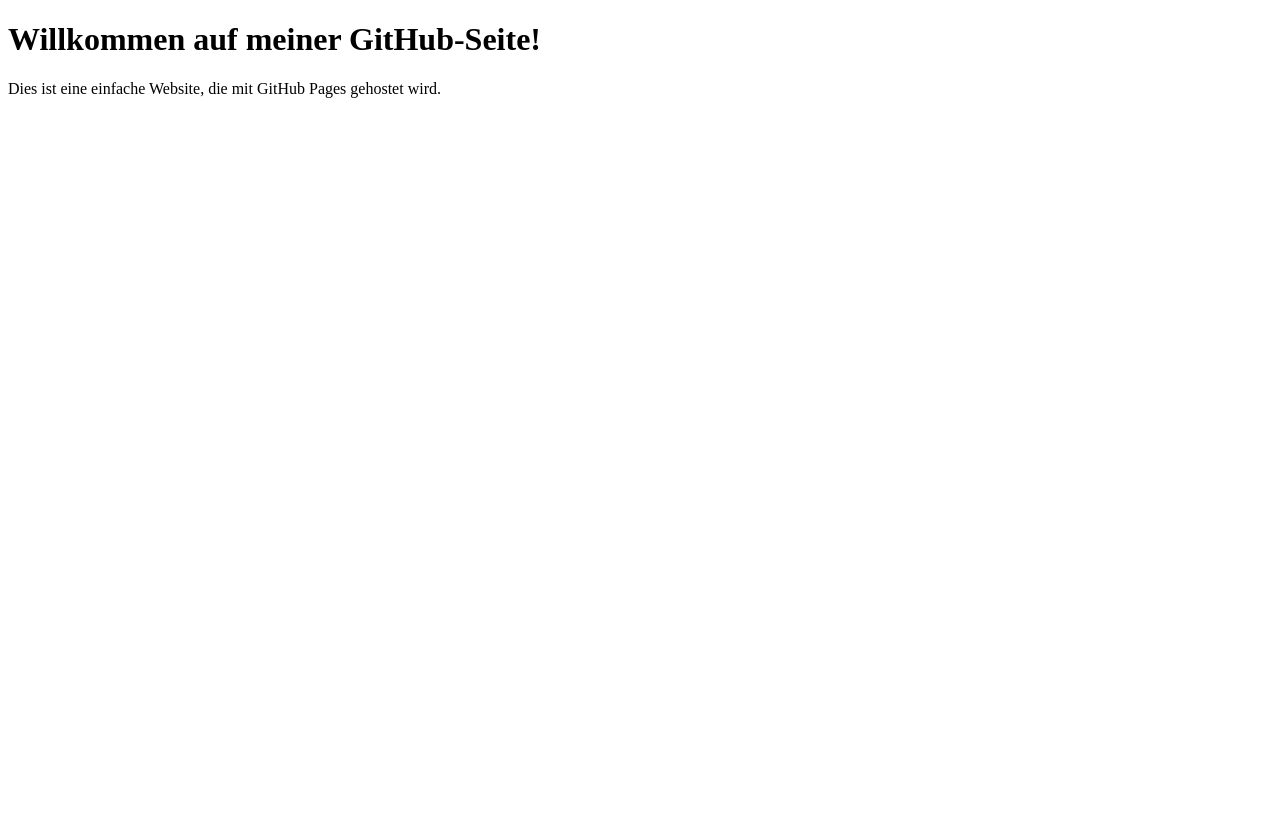
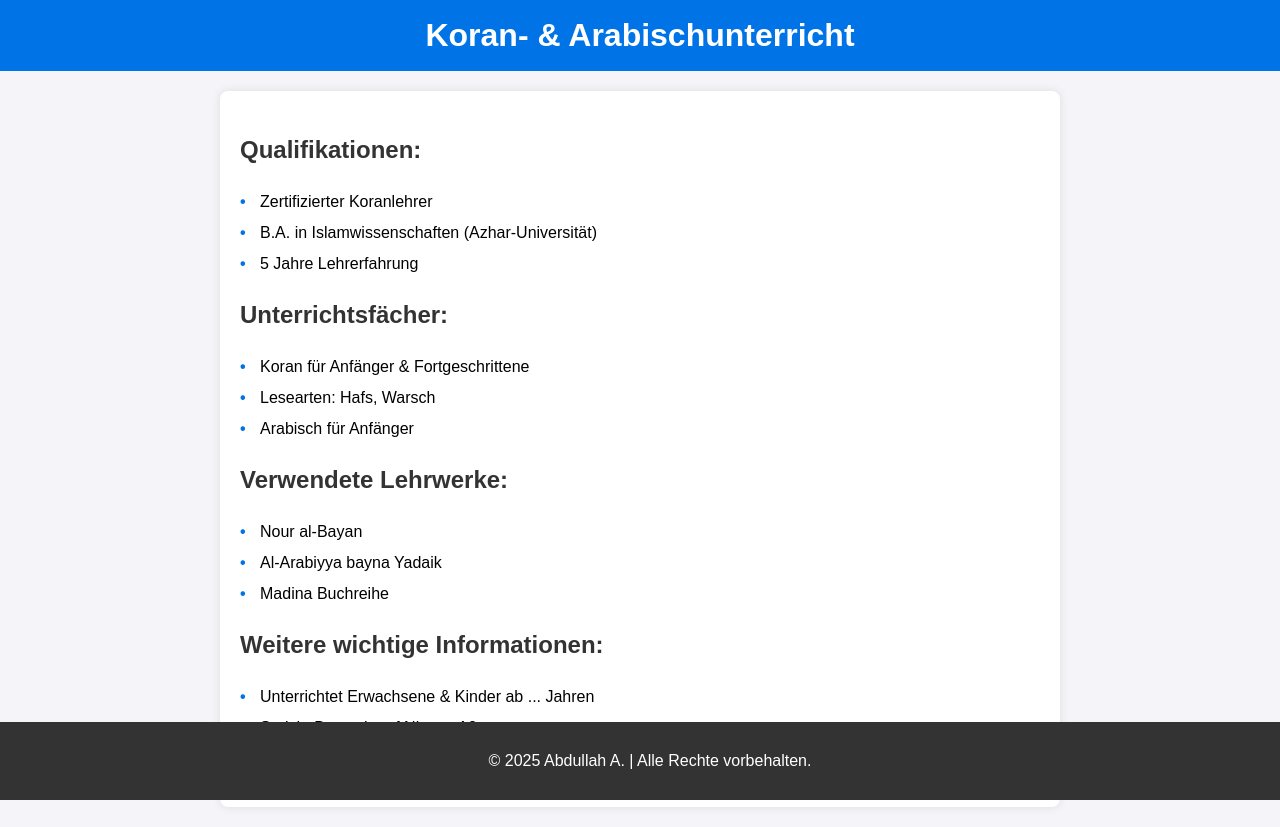
Before and after one commit to iQRADevHQ/LehrerProfilBuchungen, a plain HTML site: page index.html in a window 1280 px wide. Before the commit the page ends 800 px from the top, so only its background shows below. Drawn offline with Linux system fonts and the light colour scheme.

Commit message:
Update index.html

```diff
--- a/index.html
+++ b/index.html
@@ -3,10 +3,101 @@
 <head>
     <meta charset="UTF-8">
     <meta name="viewport" content="width=device-width, initial-scale=1.0">
-    <title>Meine Website</title>
+    <title>Koran- & Arabischunterricht</title>
+    <style>
+        body {
+            font-family: Arial, sans-serif;
+            line-height: 1.6;
+            margin: 0;
+            padding: 0;
+            background-color: #f4f4f9;
+        }
+        header {
+            background: #0073e6;
+            color: white;
+            padding: 10px 0;
+            text-align: center;
+        }
+        header h1 {
+            margin: 0;
+            font-size: 2em;
+        }
+        section {
+            max-width: 800px;
+            margin: 20px auto;
+            padding: 20px;
+            background: white;
+            border-radius: 8px;
+            box-shadow: 0 0 10px rgba(0, 0, 0, 0.1);
+        }
+        h2 {
+            color: #333;
+        }
+        ul {
+            list-style-type: none;
+            padding: 0;
+        }
+        ul li {
+            margin: 5px 0;
+            padding-left: 20px;
+            position: relative;
+        }
+        ul li:before {
+            content: "\2022";
+            color: #0073e6;
+            font-weight: bold;
+            display: inline-block;
+            width: 20px;
+            margin-left: -20px;
+        }
+        footer {
+            text-align: center;
+            padding: 10px;
+            background: #333;
+            color: white;
+            position: fixed;
+            bottom: 0;
+            width: 100%;
+        }
+    </style>
 </head>
 <body>
-    <h1>Willkommen auf meiner GitHub-Seite!</h1>
-    <p>Dies ist eine einfache Website, die mit GitHub Pages gehostet wird.</p>
+    <header>
+        <h1>Koran- & Arabischunterricht</h1>
+    </header>
+
+    <section>
+        <h2>Qualifikationen:</h2>
+        <ul>
+            <li>Zertifizierter Koranlehrer</li>
+            <li>B.A. in Islamwissenschaften (Azhar-Universität)</li>
+            <li>5 Jahre Lehrerfahrung</li>
+        </ul>
+
+        <h2>Unterrichtsfächer:</h2>
+        <ul>
+            <li>Koran für Anfänger & Fortgeschrittene</li>
+            <li>Lesearten: Hafs, Warsch</li>
+            <li>Arabisch für Anfänger</li>
+        </ul>
+
+        <h2>Verwendete Lehrwerke:</h2>
+        <ul>
+            <li>Nour al-Bayan</li>
+            <li>Al-Arabiyya bayna Yadaik</li>
+            <li>Madina Buchreihe</li>
+        </ul>
+
+        <h2>Weitere wichtige Informationen:</h2>
+        <ul>
+            <li>Unterrichtet Erwachsene & Kinder ab ... Jahren</li>
+            <li>Spricht Deutsch auf Niveau A2</li>
+            <li>Gehört zu unseren Lehrkräften aus Ägypten (siehe Preise)</li>
+        </ul>
+    </section>
+
+    <footer>
+        <p>© 2025 Abdullah A. | Alle Rechte vorbehalten.</p>
+    </footer>
 </body>
 </html>
```
